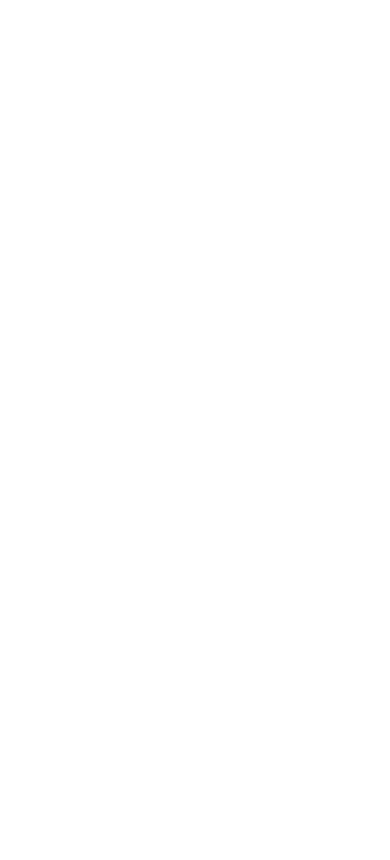
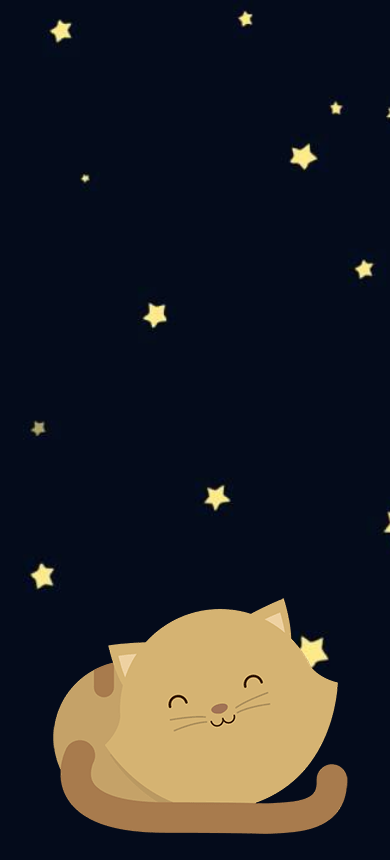
Before and after one commit to cindybc/kitten, a plain HTML site: page index.html in a window 390 px wide. Drawn offline with Linux system fonts and the light colour scheme.

Commit message:
terminado

```diff
--- a/assets/css/media.css
+++ b/assets/css/media.css
@@ -0,0 +1,14 @@
+
+
+@media (min-width: 535px) and (max-width: 824px){
+      body{
+      	 background-image: url(../img/Copiadedawn.png);
+      }
+}
+
+
+@media (min-width: 200px) and (max-width: 534px){
+	body{
+		background-image: url(../img/Copiademaxresdefault.jpg);
+	}
+}
--- a/assets/css/style.css
+++ b/assets/css/style.css
@@ -0,0 +1,17 @@
+body{
+	background-image: url(../img/CopiadeLandscape.jpg);
+	background-size: cover;
+	background-position: center;
+	background-repeat: no-repeat;
+	height: 100vh;
+}
+
+.contenedorGato{
+	display: flex;
+    justify-content: center;
+    height: 100vh;
+}
+
+img{
+    align-self: flex-end;
+}
--- a/index.html
+++ b/index.html
@@ -7,6 +7,16 @@
 	<link rel="stylesheet" href="assets/css/media.css">
 </head>
 <body>
-
+    <picture class="contenedorGato">
+    	<source
+    	    media="(min-width: 535px) and (max-width: 824px)"
+    	    srcset="assets/img/Copiadekitten-large.png">
+    	<source
+            media="(min-width: 200px) and (max-width: 534px)"
+            srcset="assets/img/Copiadekitten-small.png">
+        <img
+            src="assets/img/Copiadekitten-medium.png"
+            alt="gato">
+    </picture>
 </body>
 </html>
```
Also changed, not shown: assets/img/CopiadeLandscape.jpg (renamed from assets/img/Copia de Landscape.jpg), assets/img/Copiadedawn.png (renamed from assets/img/Copia de dawn.png), assets/img/Copiadekitten-large.png (renamed from assets/img/Copia de kitten-large.png), assets/img/Copiadekitten-medium.png (renamed from assets/img/Copia de kitten-medium.png), assets/img/Copiadekitten-small.png (renamed from assets/img/Copia de kitten-small.png), assets/img/Copiademaxresdefault.jpg (renamed from assets/img/Copia de maxresdefault.jpg).
